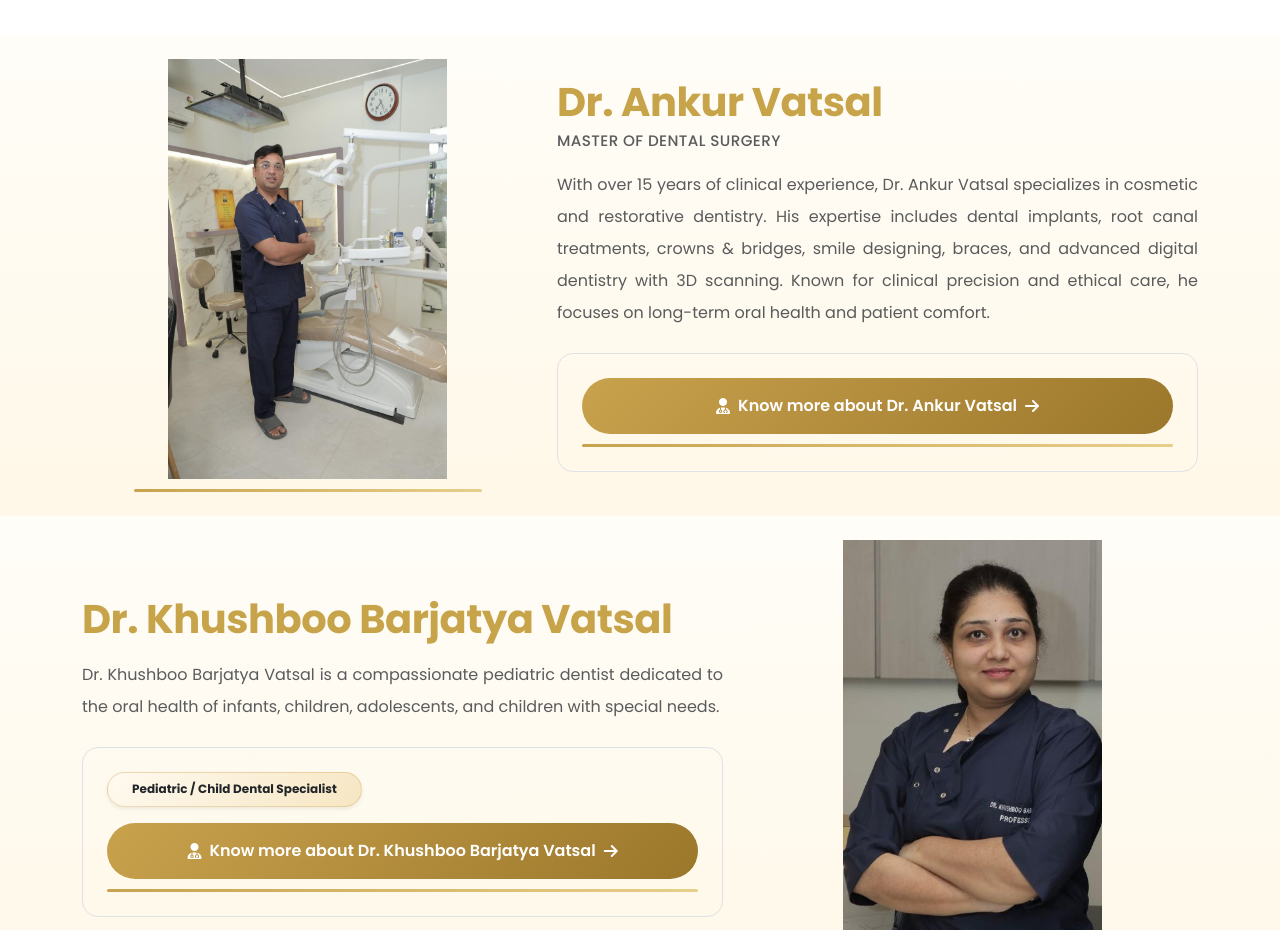
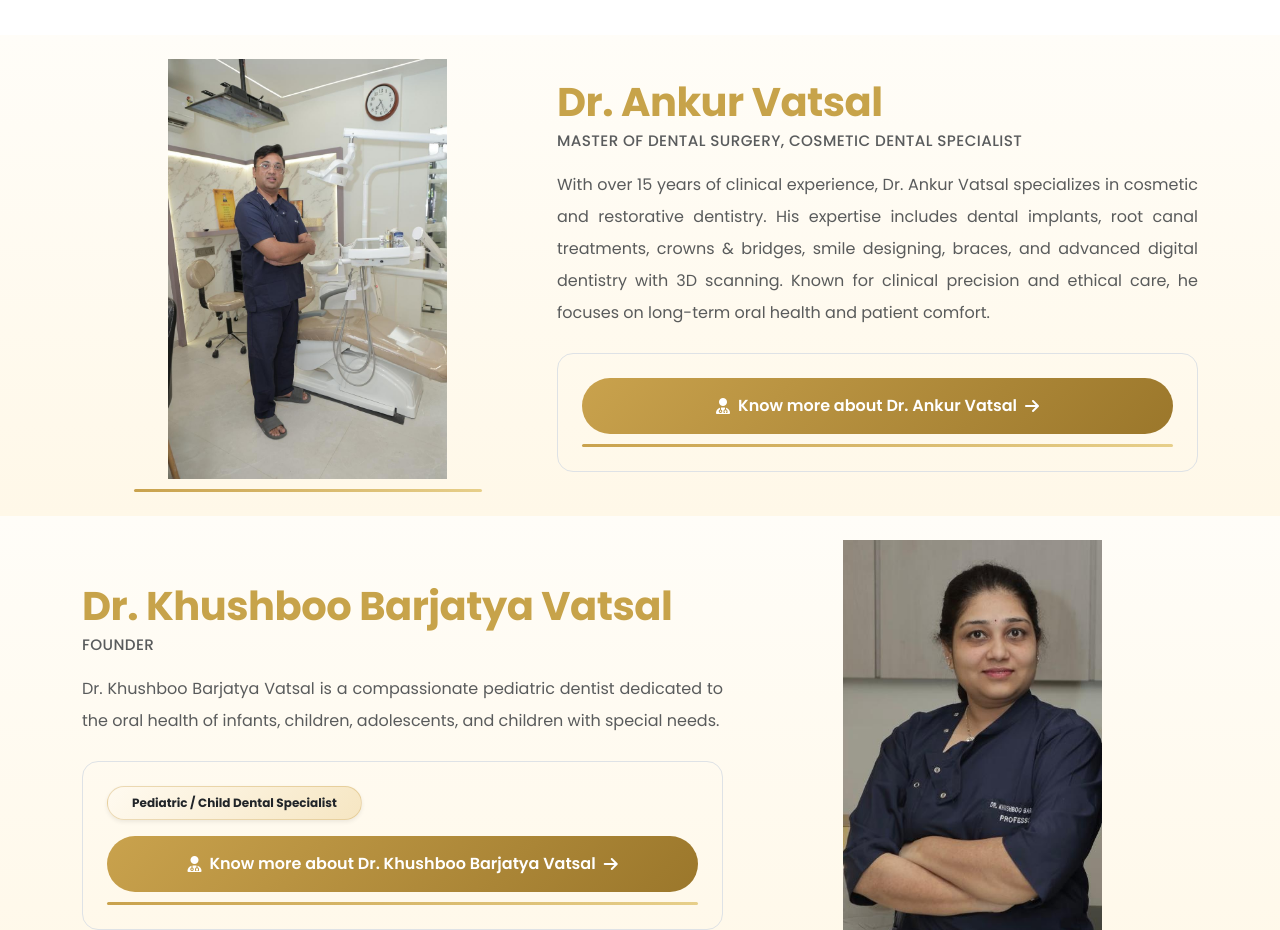
Before and after one commit to Amanrajput11/Dental-Planet, a Next.js app: page /about in a window 1280 px wide. Shown: the part 1020-1950 px from the top of the page. Built offline with nearby package versions, Linux system fonts and the light colour scheme.

Commit message:
CLIENT CHANGES

```diff
--- a/app/doctors/dr-ankur/page.tsx
+++ b/app/doctors/dr-ankur/page.tsx
@@ -38,7 +38,7 @@ export default function DrAnkurPage() {
           </p>
 
           <p className="text-muted fw-medium mb-3">
-            Master of Dental Surgery, Cosmetic Dentist & Founder – Dental Planet
+            Cosmetic Dentist – Dental Planet
           </p>
 
           <p className="text-muted lh-lg">
--- a/data/doctors.ts
+++ b/data/doctors.ts
@@ -4,7 +4,7 @@ export const doctors = [
     name: "Dr. Ankur Vatsal",
     slug: "dr-ankur",
     title:
-      "Master of Dental Surgery",
+      "Master of Dental Surgery, Cosmetic Dental Specialist",
     specialization: "Founder & Chief Dental Surgeon",
     image: "/images/ankur.jpeg",
     description:
@@ -15,7 +15,7 @@ export const doctors = [
     id: 2,
     name: "Dr. Khushboo Barjatya Vatsal",
     slug: "dr-khushboo",
-    // title: "Founder & Pediatric / Child Dental Specialist",
+    title: "Founder ",
     specialization: "Founder & Pediatric Dentist",
     image: "/images/khusboo.jpeg",
     description:
```
